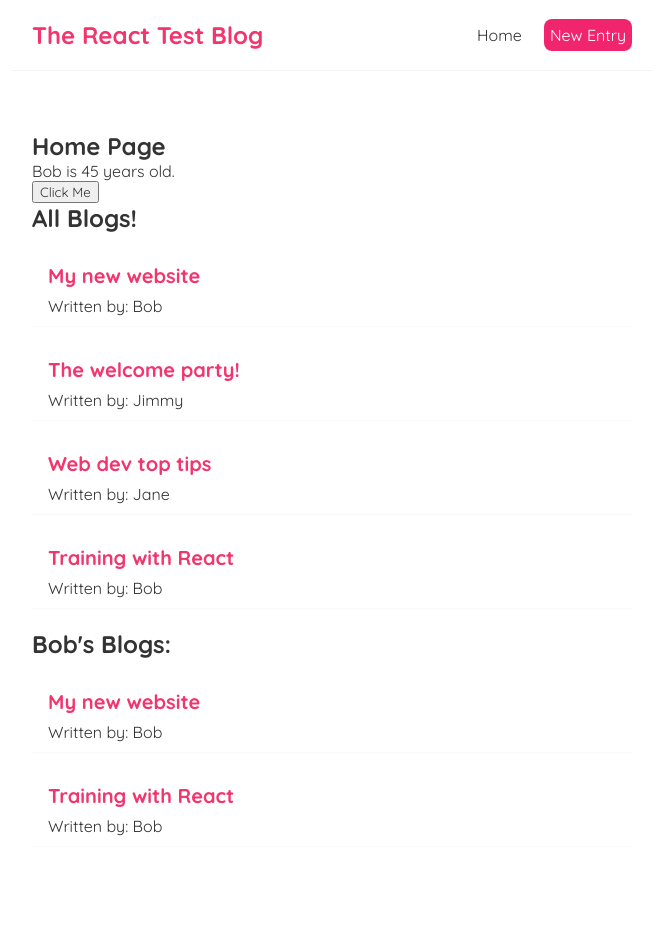
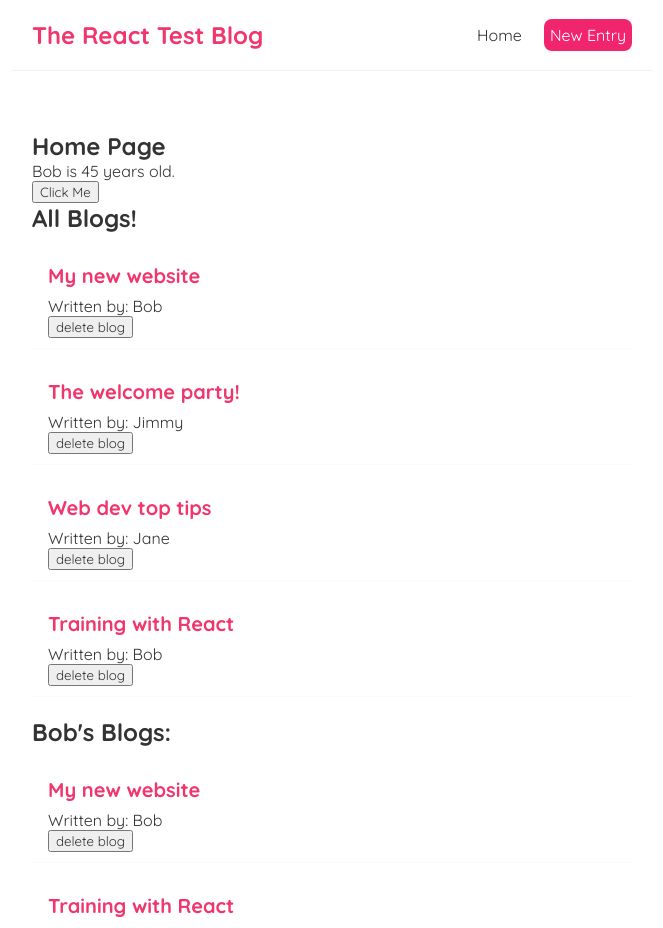
Before and after one commit to devin-L-knight/react-training, a React (Create React App) app: page / in a window 1280 px wide. Shown: the top 928 px of the page, without its empty margins (308-971 px from the left). Built offline with nearby package versions, Linux system fonts and the light colour scheme.

Commit message:
updated the Home component with a new handleDelete method, which uses some of the useState hook funcationality to update the page. This event handler is also now passed to the BlogList component so it functions as expected.

```diff
--- a/src/BlogList.js
+++ b/src/BlogList.js
@@ -11,6 +11,7 @@
                 <div className="blog-preview" key={blog.id}>
                     <h2>{ blog.title }</h2>
                     <p>Written by: { blog.author }</p>
+                    <button onClick={ () => { props.handleDelete(blog.id) } }>delete blog</button>
                 </div>
             ))}
         </div>
--- a/src/Home.js
+++ b/src/Home.js
@@ -18,13 +18,21 @@
         setAge(30);
     }
 
+    const handleDelete = (id) => {
+        // we're going to create a new, filtered array.
+        // This approach means the original state remains unchanged.
+        const newBlogs = blogs.filter(blog => blog.id !== id);;
+
+        setBlogs(newBlogs); // uses a hook via useState to update values of the new array
+    }
+
     return (
         <div className="home">
             <h2>Home Page</h2>
             <p>{ name } is { age } years old.</p>
             <button onClick={handleClick}>Click Me</button>
-            <BlogList blogsEntries={blogs} title="All Blogs!" />
-            <BlogList blogsEntries={blogs.filter((blog) => blog.author === 'Bob')} title="Bob's Blogs:" />
+            <BlogList blogsEntries={blogs} title="All Blogs!" handleDelete={handleDelete}/>
+            <BlogList blogsEntries={blogs.filter((blog) => blog.author === 'Bob')} title="Bob's Blogs:" handleDelete={handleDelete} />
         </div>
     )
 }
```
